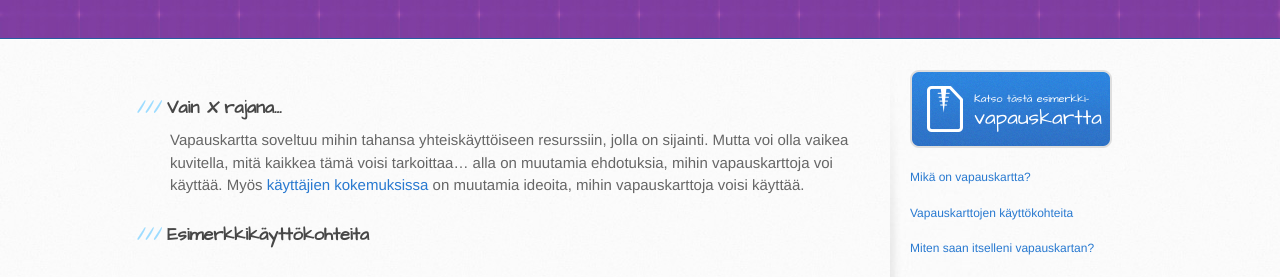
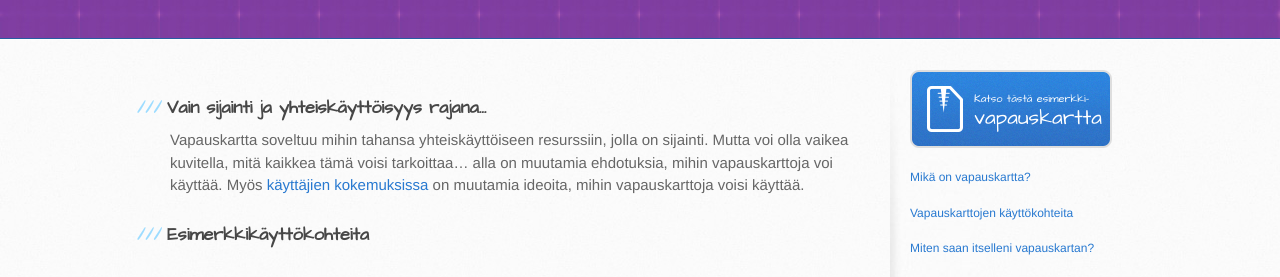
Before and after one commit to KoneidenKapinaAdele/vvk, a Jekyll site: the page built from kayttokohteet.md, in a window 1280 px wide. Shown: the part 306-583 px from the top of the page. Built offline with Jekyll 4.4.1, drawn with Linux system fonts in a browser that asks for light colours.

Commit message:
selkeyts

```diff
--- a/kayttokohteet.md
+++ b/kayttokohteet.md
@@ -2,7 +2,7 @@
 layout: default
 ---
 
-### Vain _X_ rajana...
+### Vain sijainti ja yhteiskäyttöisyys rajana...
 
 Vapauskartta soveltuu mihin tahansa yhteiskäyttöiseen resurssiin, jolla
 on sijainti.  Mutta voi olla vaikea kuvitella, mitä kaikkea tämä voisi
```
